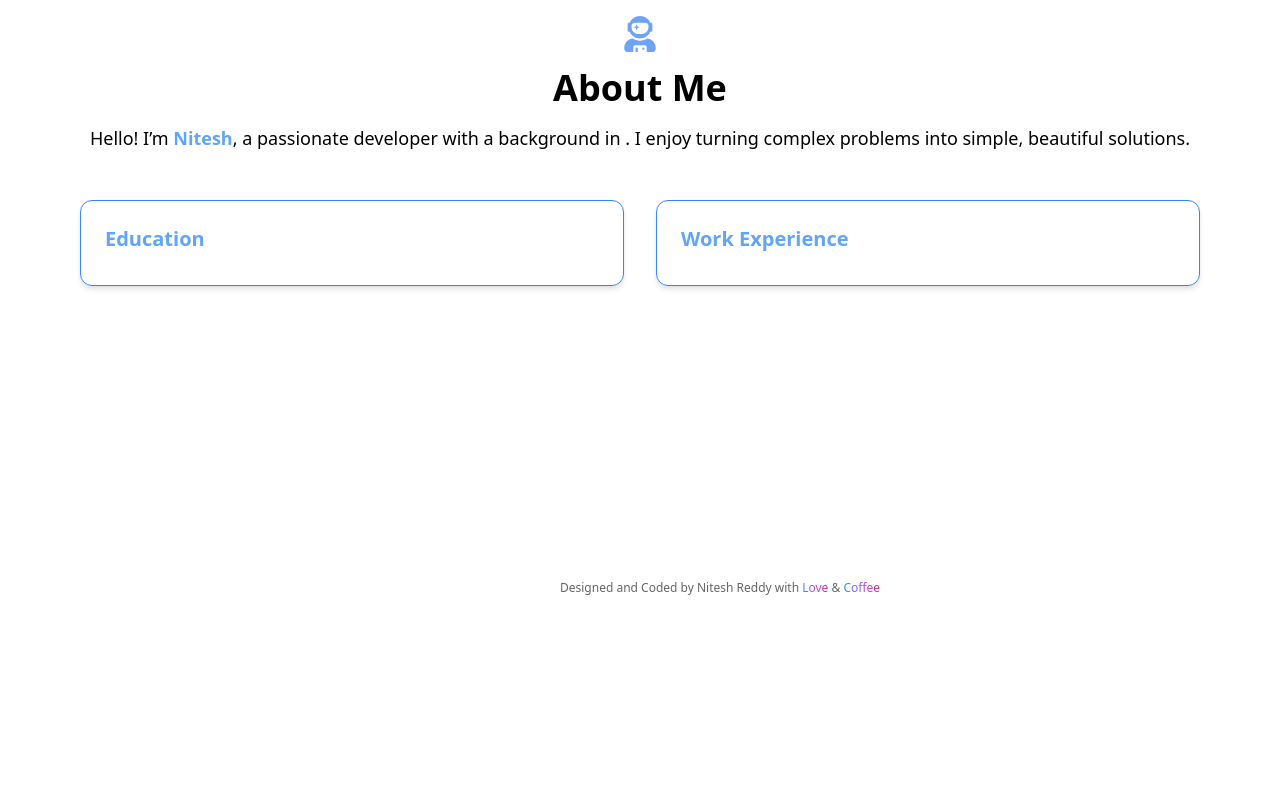
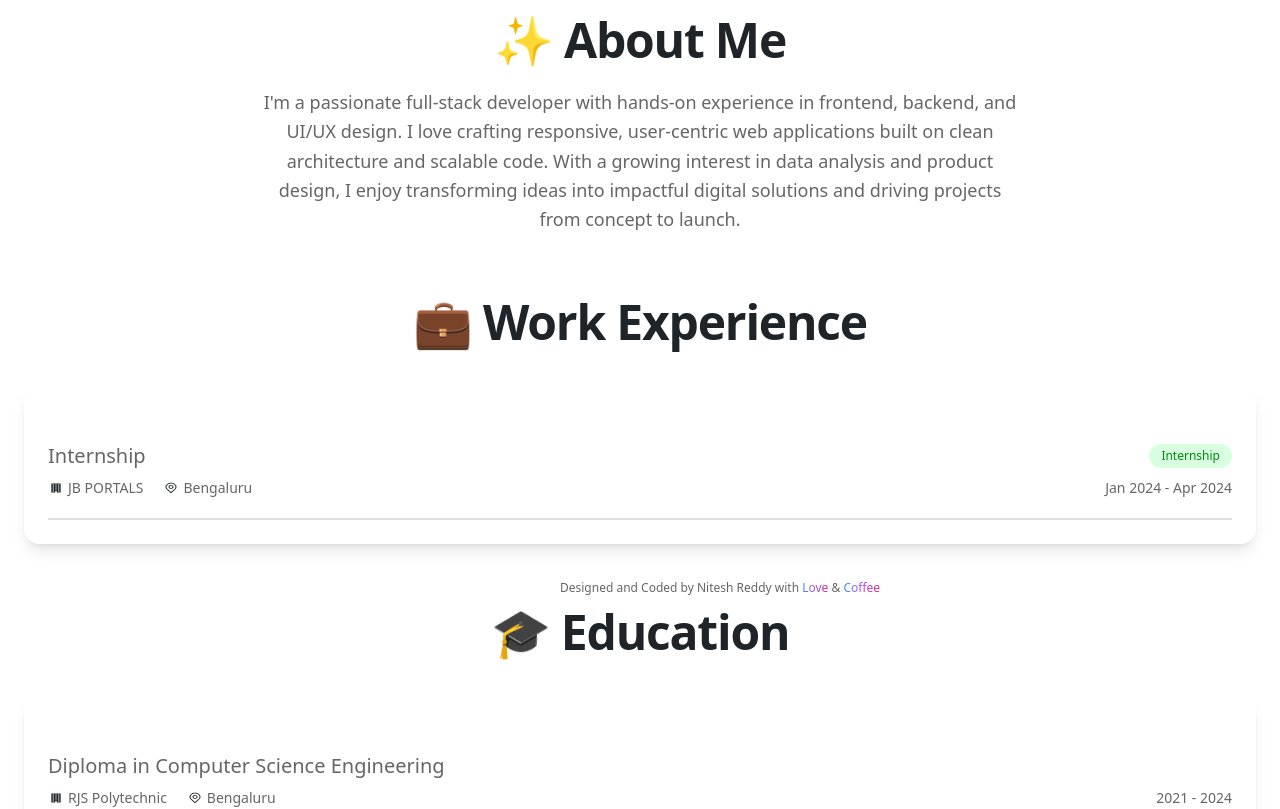
Before and after one commit to PanatiNitesh/Portfolio, a React (Create React App) app in the folder myself/: page /about in a window 1280 px wide. Shown: the part 200-1009 px from the top of the page. Before the commit the page ends 800 px from the top, so only its background shows below. Built offline with nearby package versions, Linux system fonts and the light colour scheme.

Commit message:
updated tech

```diff
--- a/myself/src/Pages/About.js
+++ b/myself/src/Pages/About.js
@@ -1,41 +1,61 @@
 import React from "react";
+import Work from "../Components/Work";
 import { personalDetails, workDetails, eduDetails } from "../Details";
-import { FaUserAstronaut } from "react-icons/fa";
 
 function About() {
   return (
-    <main className="container mx-auto px-4 py-16 max-w-6xl text-light-paragraph dark:text-white">
-      <section className="text-center mb-12">
-        <FaUserAstronaut className="text-4xl mx-auto mb-4 text-blue-500 animate-pulse" />
-        <h1 className="text-4xl font-bold dark:text-blue-400">About Me</h1>
-        <p className="text-lg mt-4 dark:text-gray-300">
-          Hello! I’m <span className="font-semibold text-blue-400">{personalDetails.name}</span>, a passionate developer
-          with a background in {personalDetails.background}. I enjoy turning complex problems into
-          simple, beautiful solutions.
+    <main className="container mx-auto px-6 pt-16 pb-24">
+      {/* About Me Section */}
+      <section className="mb-16">
+        <h1 className="text-4xl md:text-5xl font-extrabold text-center text-dark-heading dark:text-light-heading mb-6 tracking-tight">
+          ✨ About Me
+        </h1>
+        <p className="text-lg text-content text-center leading-relaxed max-w-3xl mx-auto">
+          {personalDetails.about}
         </p>
       </section>
 
-      <section className="grid md:grid-cols-2 gap-8 mb-12">
-        <div className="bg-dark-secondary p-6 rounded-xl shadow-md border border-blue-500">
-          <h2 className="text-xl font-semibold text-blue-400 mb-2">Education</h2>
-          {eduDetails.map((edu, index) => (
-            <div key={index}>
-              <h3 className="font-medium">{edu.degree}</h3>
-              <p className="text-sm text-gray-400">{edu.institution}</p>
-              <p className="text-sm">{edu.year}</p>
-            </div>
-          ))}
+      {/* Work Experience Section */}
+      <section className="mb-16">
+        <h1 className="text-4xl md:text-5xl font-extrabold text-center text-dark-heading dark:text-light-heading mb-10 tracking-tight">
+          💼 Work Experience
+        </h1>
+        <div className="space-y-8">
+          {React.Children.toArray(
+            workDetails.map(({ Position, Company, Location, Type, Duration }) => (
+              <div className="bg-white/80 dark:bg-[#1f1f1f]/80 p-6 rounded-2xl shadow-lg hover:shadow-xl transition duration-300">
+                <Work
+                  position={Position}
+                  company={Company}
+                  location={Location}
+                  type={Type}
+                  duration={Duration}
+                />
+              </div>
+            ))
+          )}
         </div>
+      </section>
 
-        <div className="bg-dark-secondary p-6 rounded-xl shadow-md border border-blue-500">
-          <h2 className="text-xl font-semibold text-blue-400 mb-2">Work Experience</h2>
-          {workDetails.map((work, index) => (
-            <div key={index}>
-              <h3 className="font-medium">{work.role}</h3>
-              <p className="text-sm text-gray-400">{work.company}</p>
-              <p className="text-sm">{work.duration}</p>
-            </div>
-          ))}
+      {/* Education Section */}
+      <section>
+        <h1 className="text-4xl md:text-5xl font-extrabold text-center text-dark-heading dark:text-light-heading mb-10 tracking-tight">
+          🎓 Education
+        </h1>
+        <div className="space-y-8">
+          {React.Children.toArray(
+            eduDetails.map(({ Position, Company, Location, Type, Duration }) => (
+              <div className="bg-white/80 dark:bg-[#1f1f1f]/80 p-6 rounded-2xl shadow-lg hover:shadow-xl transition duration-300">
+                <Work
+                  position={Position}
+                  company={Company}
+                  location={Location}
+                  duration={Duration}
+                  {...(Type && { type: Type })}
+                />
+              </div>
+            ))
+          )}
         </div>
       </section>
     </main>
--- a/myself/src/Pages/Technologies.js
+++ b/myself/src/Pages/Technologies.js
@@ -1,63 +1,95 @@
-import React, { useState } from "react";
+import React from "react";
 import { techStackDetails } from "../Details";
 
 function Technologies() {
-  const categories = {
-    Languages: ["python", "c", "java"],
-    "Web Development": ["react", "next", "mongodb", "js", "node", "express", "html", "css", "tailwind"],
-    Tools: ["vscode", "git", "github", "npm", "postman", "figma", "canva", "docker"],
-  };
+  const {
+    python,
+    c,
+    java,
+    react,
+    next,
+    mongodb,
+    js,
+    node,
+    express,
+    html,
+    css,
+    tailwind,
+    vscode,
+    git,
+    github,
+    npm,
+    postman,
+    figma,
+    canva,
+    docker,
+  } = techStackDetails;
 
-  const [activeTab, setActiveTab] = useState("Languages");
-
-  const renderTech = (keys) =>
-    keys.map((key, i) => {
-      const { src, title } = techStackDetails[key];
-      return (
-        <div
-          key={i}
-          className="flex flex-col items-center justify-center p-4 rounded-xl backdrop-blur-md bg-white/30 dark:bg-[#1f1f1f]/40 shadow-md hover:shadow-xl transition-transform hover:scale-105"
-        >
+  const renderTechIcons = (techArray) =>
+    techArray.map(({ src, title }, index) => (
       <img
+        key={index}
         src={src}
         alt={title}
         title={title}
-            className="h-12 md:h-14 lg:h-16 object-contain"
+        className="h-14 transition-transform duration-200 hover:scale-105"
         onError={(e) => (e.target.style.display = "none")}
       />
-          <p className="text-sm mt-2 text-center text-dark-subtext dark:text-light-subtext">
-            {title}
-          </p>
-        </div>
-      );
-    });
+    ));
 
   return (
-    <main className="container mx-auto max-width pt-10 pb-20 px-6">
-      <h1 className="text-4xl md:text-5xl font-bold text-center mb-8 text-dark-heading dark:text-light-heading">
-        🧠 My Tech Stack
+    <main className="container mx-auto max-width pt-10 pb-20">
+      {/* Programming Languages */}
+      <section>
+        <h1 className="text-2xl text-dark-heading dark:text-light-heading md:text-4xl xl:text-5xl font-bold">
+          Programming Languages
         </h1>
+        <div className="flex flex-wrap items-center gap-8 pt-6">
+          {renderTechIcons([
+            { src: python, title: "Python" },
+            { src: c, title: "C" },
+            { src: java, title: "Java" },
+          ])}
+        </div>
+      </section>
 
-      {/* Tab Buttons */}
-      <div className="flex justify-center gap-4 mb-10 flex-wrap">
-        {Object.keys(categories).map((category) => (
-          <button
-            key={category}
-            onClick={() => setActiveTab(category)}
-            className={`px-4 py-2 rounded-full font-semibold border transition-all ${
-              activeTab === category
-                ? "bg-primary text-white shadow-md"
-                : "bg-transparent text-primary border-primary"
-            }`}
-          >
-            {category}
-          </button>
-        ))}
+      {/* Web Development */}
+      <section className="pt-10">
+        <h1 className="text-2xl text-dark-heading dark:text-light-heading md:text-4xl xl:text-5xl font-bold">
+          Web Development
+        </h1>
+        <div className="grid grid-cols-4 md:grid-cols-6 lg:grid-cols-7 items-center gap-10 pt-6">
+          {renderTechIcons([
+            { src: react, title: "React" },
+            { src: next, title: "Next.js" },
+            { src: mongodb, title: "MongoDB" },
+            { src: js, title: "JavaScript" },
+            { src: node, title: "Node.js" },
+            { src: express, title: "Express.js" },
+            { src: html, title: "HTML5" },
+            { src: css, title: "CSS3" },
+            { src: tailwind, title: "Tailwind CSS" },
+          ])}
         </div>
+      </section>
 
-      {/* Tech Grid */}
-      <section className="grid grid-cols-2 sm:grid-cols-3 md:grid-cols-4 lg:grid-cols-5 gap-6">
-        {renderTech(categories[activeTab])}
+      {/* Tools */}
+      <section className="pt-10">
+        <h1 className="text-2xl text-dark-heading dark:text-light-heading md:text-4xl xl:text-5xl font-bold">
+          Tools
+        </h1>
+        <div className="grid grid-cols-4 md:grid-cols-5 lg:grid-cols-6 items-center gap-10 pt-6">
+          {renderTechIcons([
+            { src: vscode, title: "VS Code" },
+            { src: git, title: "Git" },
+            { src: github, title: "GitHub" },
+            { src: npm, title: "NPM" },
+            { src: postman, title: "Postman" },
+            { src: figma, title: "Figma" },
+            { src: canva, title: "Canva" },
+            { src: docker, title: "Docker" },
+          ])}
+        </div>
       </section>
     </main>
   );
```
Lines whose indentation alone changed are shown as unchanged.
